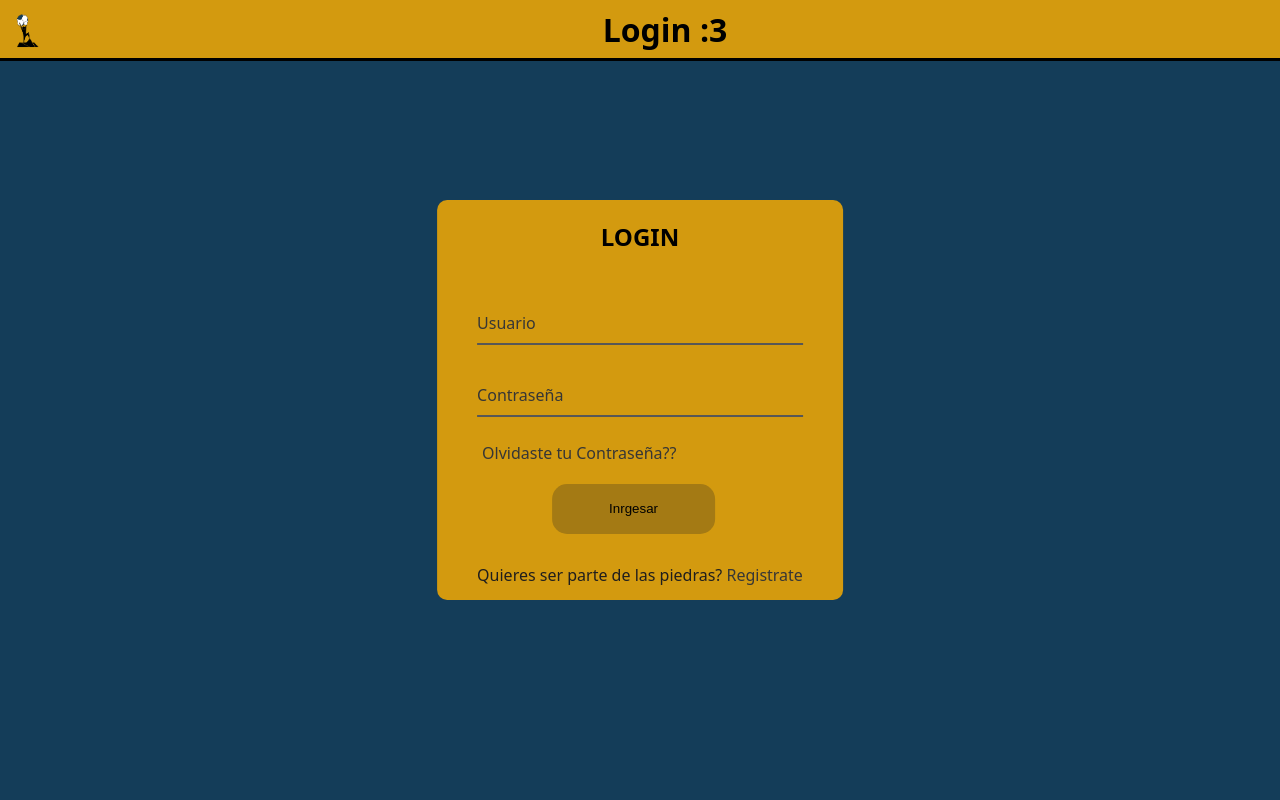
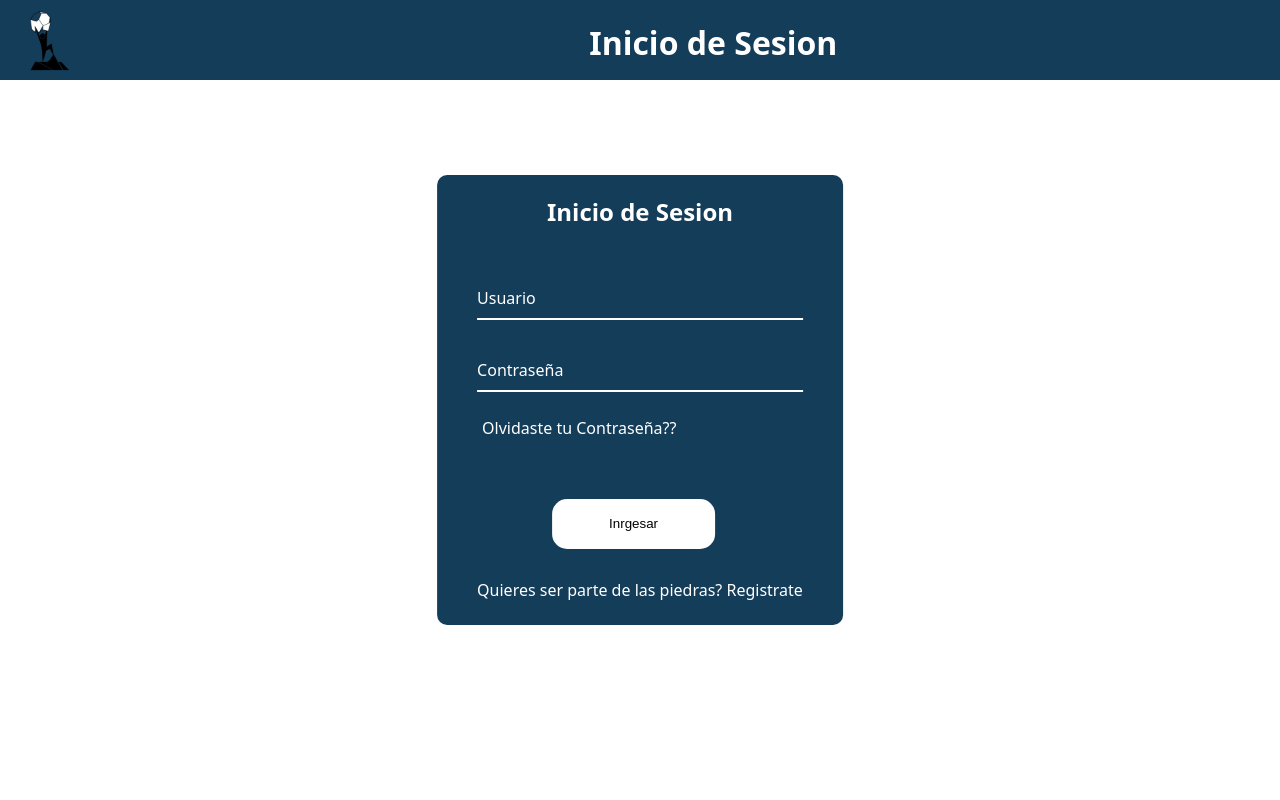
Before and after one commit to JohanGuerraRozo/PiedraSports, a PHP site: page / in a window 1280 px wide. Run offline with PHP 8.4, Linux system fonts and the light colour scheme.

Commit message:
Login finalizado

```diff
--- a/Css/EstilosLogin.css
+++ b/Css/EstilosLogin.css
@@ -1,33 +1,35 @@
-body{
+body {
   margin: 0;
   padding: 0;
-    font-family: system-ui, -apple-system, BlinkMacSystemFont, 'Segoe UI', Roboto, Oxygen, Ubuntu, Cantarell, 'Open Sans', 'Helvetica Neue', sans-serif;
-    background-color: #143D59;
+  font-family: system-ui, -apple-system, BlinkMacSystemFont, "Segoe UI", Roboto,
+    Oxygen, Ubuntu, Cantarell, "Open Sans", "Helvetica Neue", sans-serif;
+  background-color: #ffffffff;
   height: 100vh;
   overflow: hidden;
 }
-header{
+header {
   display: flex;
-    border-bottom: 3px solid #000000 ;
-    background-color: #D39A0F;
+  background-color: #143d59;
+  height: 80px;
 }
-header h1{
-
-    margin: auto;
+header h1 {
+  color: #ffffffff;
+  margin-left: 39%;
 }
-header img{
-    width: 50px;
-    height: 50px;
-    margin-top: 8px;
+header img {
+  width: 90px;
+  height: 90px;
+  margin-bottom: 15px;
 }
-.loginChiquito{
+.loginChiquito {
+  color: #ffffff;
   position: absolute;
   top: 50%;
   left: 50%;
   transform: translate(-50%, -50%);
-    background-color: #D39A0F;
+  background-color: #143d59;
   border-radius: 10px;
-    height: 400px;
+  height: 450px;
 }
 .loginChiquito h2 {
   text-align: center;
@@ -37,12 +39,12 @@ header img{
   padding: 0 40px;
   box-sizing: border-box;
 }
-form .inputBonito{
+form .inputBonito {
   position: relative;
-    border-bottom: 2px solid #575757 ;
+  border-bottom: 2px solid #ffffff;
   margin: 30px 0;
 }
-.inputBonito input{
+.inputBonito input {
   width: 100%;
   padding: 0 5px;
   height: 40px;
@@ -51,79 +53,74 @@ form .inputBonito{
   background: none;
   outline: none;
 }
-.inputBonito label{
+.inputBonito label {
   position: absolute;
-    top:50%;
-    color: #363636;
+  top: 50%;
+  color: #ffffff;
   transform: translateY(-50%);
   font-size: 16px;
   pointer-events: none;
-    transition: .5s;
+  transition: 0.5s;
 }
-.inputBonito span::before{
-    content: '';
+.inputBonito span::before {
+  content: "";
   position: absolute;
   top: 40px;
   left: 0;
   width: 0%;
   height: 2px;
-    background-color: #000000;
-    transition: .5s;
+  background-color: #f4b41a;
+  transition: 0.5s;
 }
-.inputBonito input:focus ~ label ,
+.inputBonito input:focus ~ label,
 .inputBonito input:valid ~ label {
   top: -5px;
-    color:#000000 ;
+  color: #f4b41a;
 }
-.inputBonito input:focus ~ span::before ,
-.inputBonito input:valid ~ span::before{
+.inputBonito input:focus,
+.inputBonito input:valid {
+    color: #ffffff;
+}
+.inputBonito input:focus ~ span::before,
+.inputBonito input:valid ~ span::before {
+  color: #f4b41a;
   width: 100%;
 }
-.contra{
+.contra {
   margin: -5px 0 20px 5px;
-    color: #363636;
+  color: #ffffff;
   cursor: pointer;
 }
-.contra:hover{
+.contra:hover {
   text-decoration: underline;
 }
-input[type="submit"]{
+input[type="submit"] {
+    margin-top: 40px;
   margin-left: 75px;
   width: 50%;
   height: 50px;
   border: none;
   border-radius: 15px;
-    background: #A47A14;
+  background: #ffffff;
   cursor: pointer;
   outline: none;
-    transition: .5s;
+  transition: 0.5s;
 }
-input[type="submit"]:hover{
-    border: 1px solid #D39A0F;
+input[type="submit"]:hover {
+  border: 1px solid #f4b41a;
   outline: none;
+  background-color:#f4b41a ;
 }
-.registrate{
-    margin:30px 0;
+.registrate {
+    margin-top: 30px;
   text-align: center;
   font-size: 16px;
-    color: #1f1e1e;
+  color: #ffffff;
 }
-.registrate a{
-    color: #363636;
+.registrate a {
+  color: #ffffff;
   text-decoration: none;
 }
-.registrate a:hover{
+.registrate a:hover {
   text-decoration: underline;
 }
-footer{
-    height: 4rem;
-    background-color: #D39A0F;
-    margin-top: 42.5%;
-    text-align: left;
-    padding-top: 8px;
-}
-footer p{
-    margin: 0%;
-    text-align: left;
-    margin-left: 81%;
-}
--- a/Css/inventario.css
+++ b/Css/inventario.css
@@ -78,3 +78,6 @@ body {
     margin-top: -70px;
   }
 }
+.contenido-principal form{
+  border: 1px,solid,#000000;
+}
--- a/index.html
+++ b/index.html
@@ -11,10 +11,10 @@
     <div class="contenedor">
         <header>
             <img src="Img/logo.png" alt="Logo">
-            <h1>Login :3</h1>
+            <h1>Inicio de Sesion</h1>
         </header>
             <div class="loginChiquito">
-                <h2>LOGIN</h2>
+                <h2>Inicio de Sesion</h2>
                 <form method="post">
                     <div class="inputBonito">
                         <input type="text" required>
```
Also changed, not shown: inventario.html (+21 -27 lines). Lines whose indentation alone changed are shown as unchanged.
